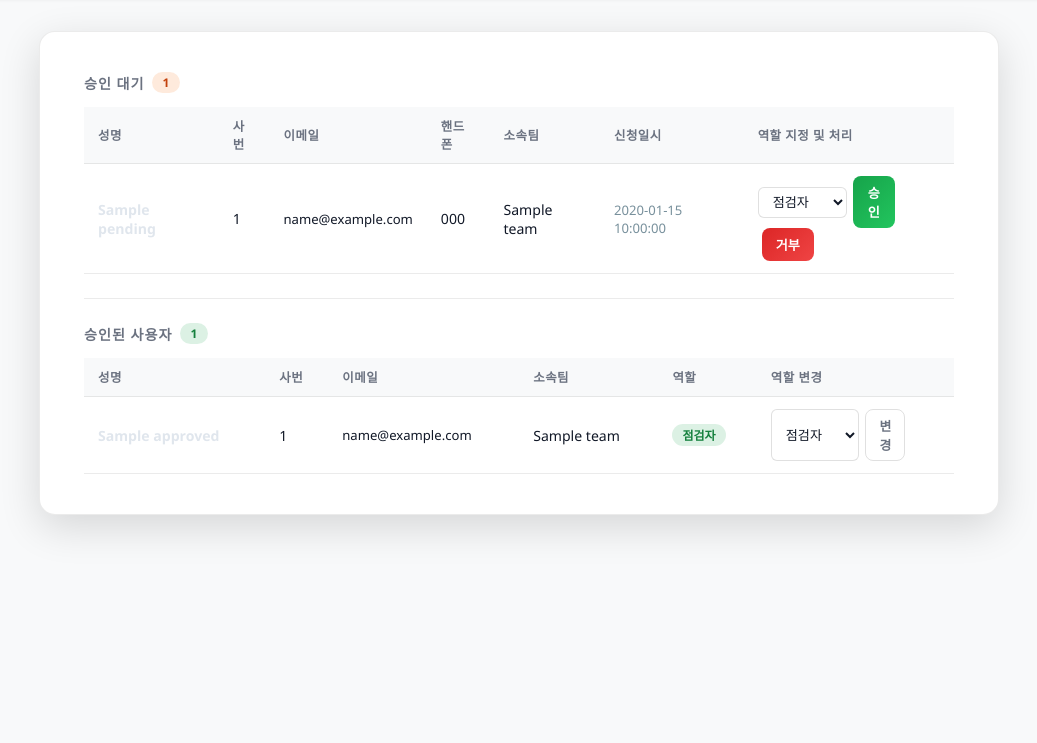
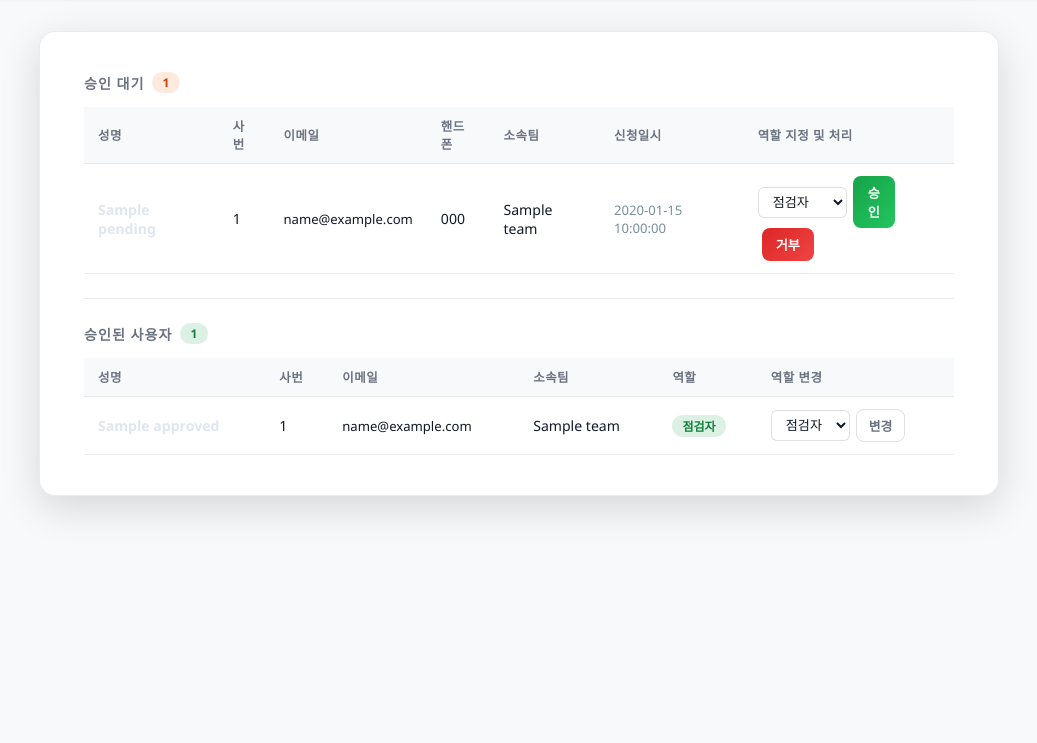
Before and after one commit to chojagal-ops/intops, a Flask app: template templates/admin.html in a window 1280 px wide. Shown: the part 57-800 px from the top of the page, without its empty margins (121-1158 px from the left). Run offline with Flask 3, Linux system fonts and the light colour scheme; the template is opened without the code that fills it: most values are stand-ins (such as "Sample title", 1, 10 or a date in 2020); some libraries are stand-ins or nearby versions.

Commit message:
fix: 역할변경 버튼 가로 정렬

```diff
--- a/templates/admin.html
+++ b/templates/admin.html
@@ -103,12 +103,12 @@
                 {% endif %}
               </td>
               <td>
-                <form method="POST" action="/admin/change-role/{{ u.id }}" style="display:inline-flex; gap:6px;">
-                  <select name="role" class="role-select">
+                <form method="POST" action="/admin/change-role/{{ u.id }}" style="display:inline-flex; flex-direction:row; align-items:center; gap:6px; flex-wrap:nowrap;">
+                  <select name="role" class="role-select" style="width:auto;">
                     <option value="점검자" {% if u.role == '점검자' %}selected{% endif %}>점검자</option>
                     <option value="승인자" {% if u.role == '승인자' %}selected{% endif %}>승인자</option>
                   </select>
-                  <button type="submit" class="btn btn-outline" style="width:auto; padding:6px 12px; font-size:0.8rem; margin-top:0;">변경</button>
+                  <button type="submit" class="btn btn-outline" style="width:auto; padding:6px 12px; font-size:0.8rem; margin:0; white-space:nowrap;">변경</button>
                 </form>
               </td>
             </tr>
```
